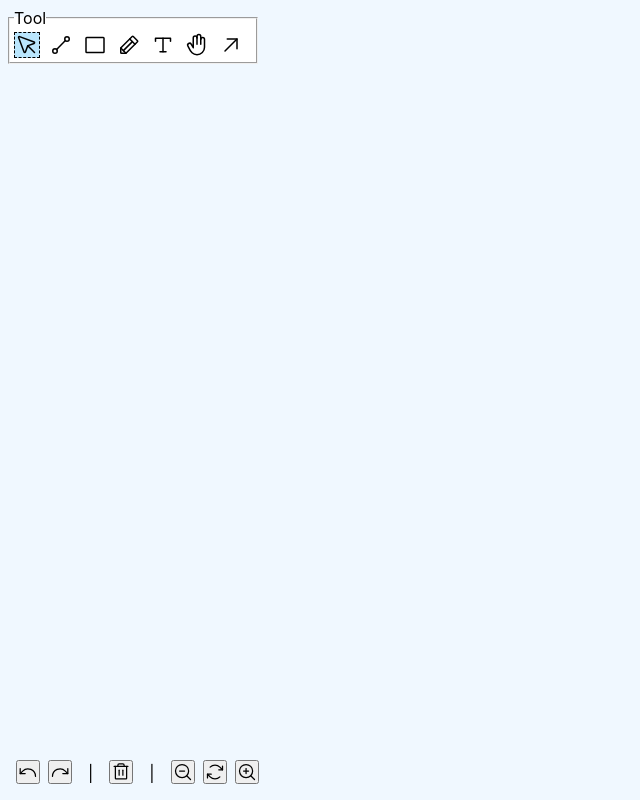
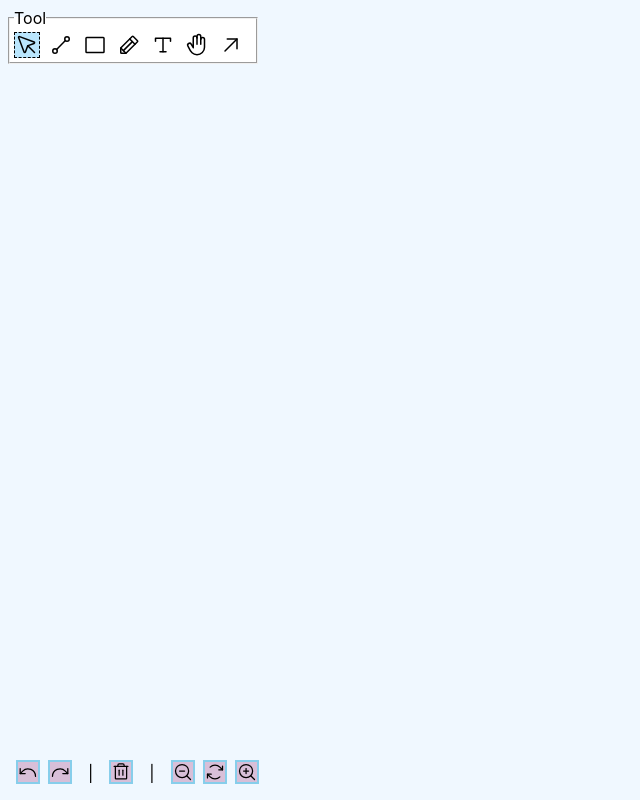
Before and after one commit to pobch/react-diagram, a React (Create React App) app: page / in a window 1280 px wide. Shown: the whole page, without its empty margins (0-640 px from the left). Built offline with nearby package versions, Linux system fonts and the light colour scheme.

Commit message:
Fix CSS button for iOS

```diff
--- a/src/index.css
+++ b/src/index.css
@@ -18,3 +18,10 @@ body {
 code {
   font-family: source-code-pro, Menlo, Monaco, Consolas, 'Courier New', monospace;
 }
+
+button {
+  /* appearance: none; */
+  border-radius: 0;
+  border: 2px solid skyblue;
+  background-color: thistle;
+}
```
